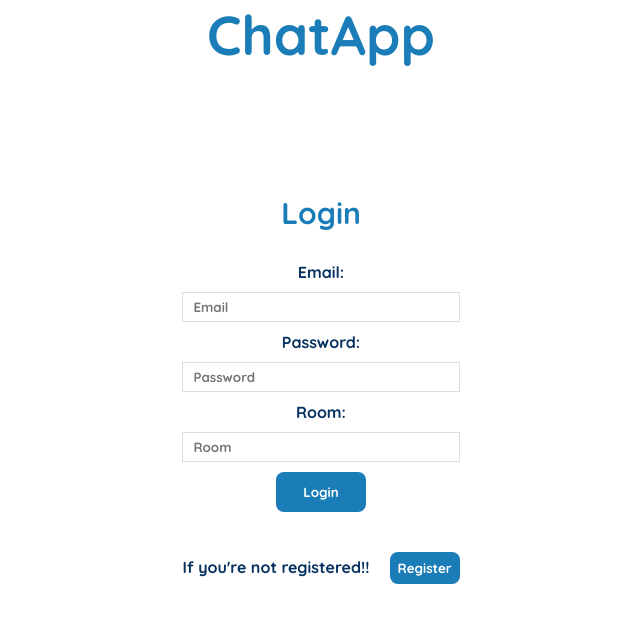
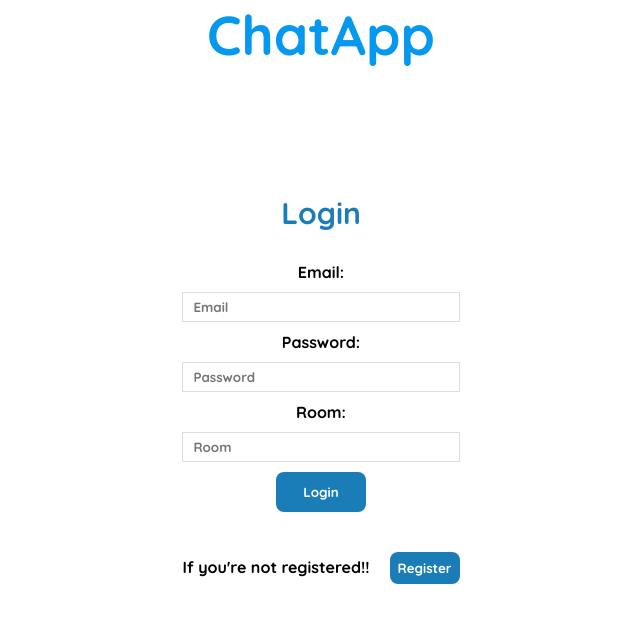
Before and after one commit to kshitiiij/ChatApp, a React (Create React App) app: page /login in a window 1280 px wide. Shown: the top 622 px of the page, without its empty margins (319-959 px from the left). Built offline with nearby package versions, Linux system fonts and the light colour scheme; no server answers.

Commit message:
css updated

```diff
--- a/src/index.css
+++ b/src/index.css
@@ -7,7 +7,7 @@
   padding: 0;
   font-family: "Quicksand";
   font-weight: bold;
-  color: #07325f;
+  color: #000000;
 }
 
 body {
@@ -60,8 +60,12 @@ body {
 
 h1{
     font-size: 55px;
-    color: #1a7db7;
+    color: #0498ee;
     margin-bottom: 30px;
+}
+
+h2 {
+  color : #0498ee;
 }
 
 h3 {
@@ -201,18 +205,19 @@ h3 {
 
 .host .msg {
   order: 1;
-  background-color: #b0bcc3;
+  background-color: #d4dce1;
   box-shadow: -1px 2px 0px #d4d4d4;
 }
 
 .other {
+  margin-left: 65px;
   justify-content: flex-start;
   align-items: flex-end;
 }
 
 .other .msg {
   order: 1;
-  background-color: #b0bcc3;
+  background-color: #9facb4;
   box-shadow: -1px 2px 0px #d4d4d4;
 }
 
@@ -229,9 +234,9 @@ h3 {
 }
 
 .self {
+  margin-right: 50px;
   justify-content: flex-end;
   align-items: flex-end;
-
 }
 
 .self .msg {
@@ -250,7 +255,7 @@ h3 {
 .msg p {
   font-size: 0.8rem;
   margin: 0 0 0.2rem 0;
-  color: #1a7db7;
+  color: #0498ee;
 }
 
 .self p {
@@ -258,7 +263,7 @@ h3 {
 }
 
 .send-button {
-  background: #1a7db7;
+  background: #0498ee;
   color: #fff;
   border: 0;
   margin: 10px;
```
